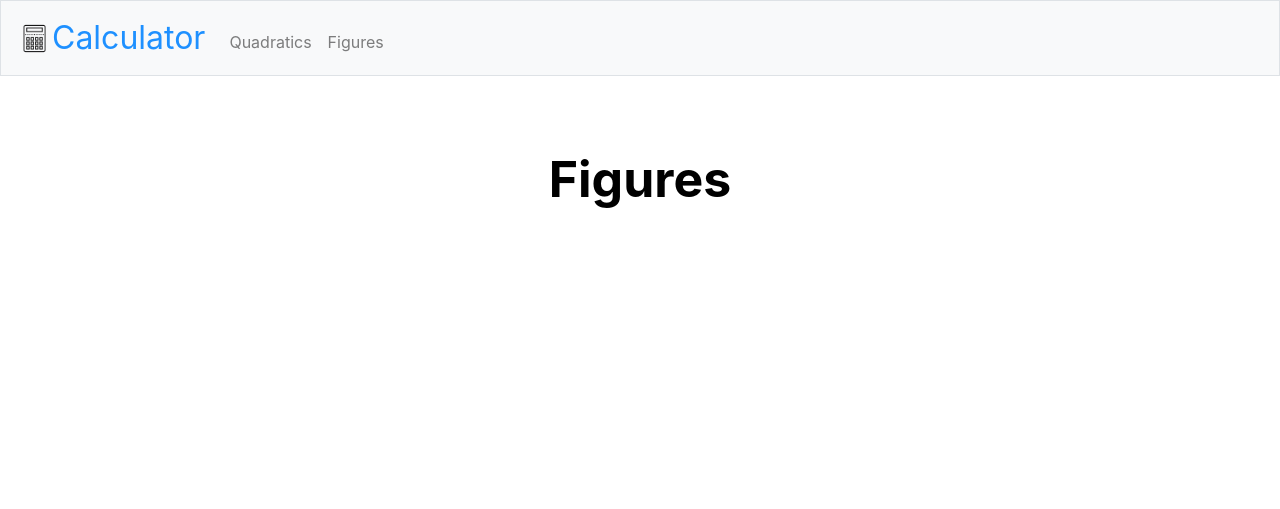
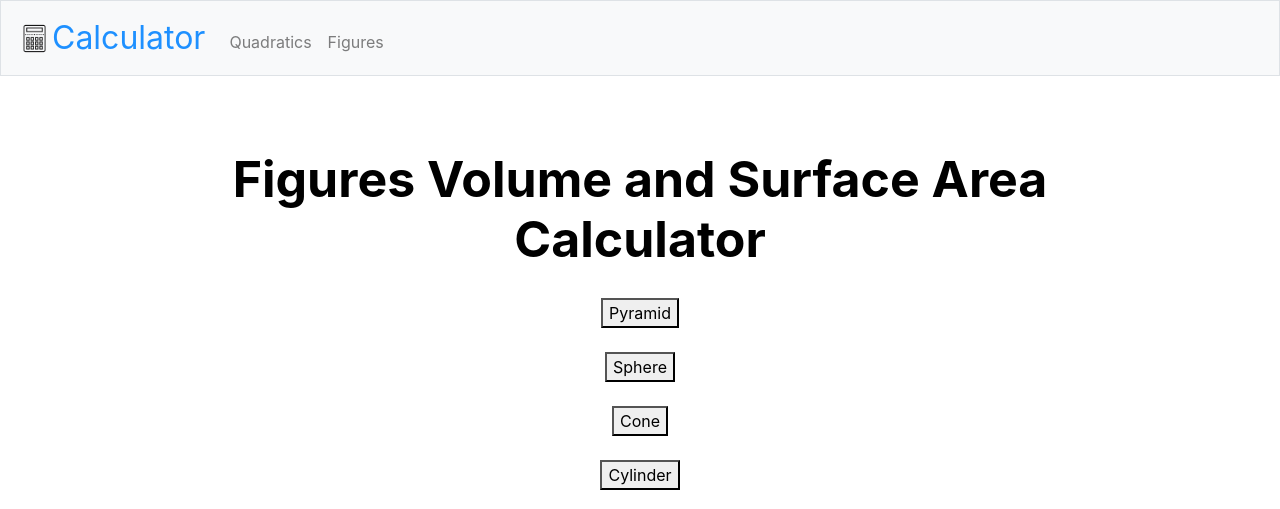
Before and after one commit to UnifiedUnicorns/lexhack-student-support, a Flask app: page /figures in a window 1280 px wide. Shown: the top 509 px of the page. Run offline with Flask 2, Linux system fonts and the light colour scheme.

Commit message:
html thingy figures buttons

```diff
--- a/templates/figures.html
+++ b/templates/figures.html
@@ -6,6 +6,11 @@
 
 {% block main %}
     <h1>
-        Figures
+        Figures Volume and Surface Area Calculator
     </h1>
+    <br href='/figures/pyramid'><button type="button">Pyramid</button></br>
+    <br href='/figures/sphere'><button type="button">Sphere</button></br>
+    <br href='/figures/cone'><button type="button">Cone</button></br>
+    <br href='/figures/cylinder'><button type="button">Cylinder</button></br>
+    <br href='/figures/prisms'><button type="button">Rectangular/Triangular Prisms</button></br>
 {% endblock %}
```
